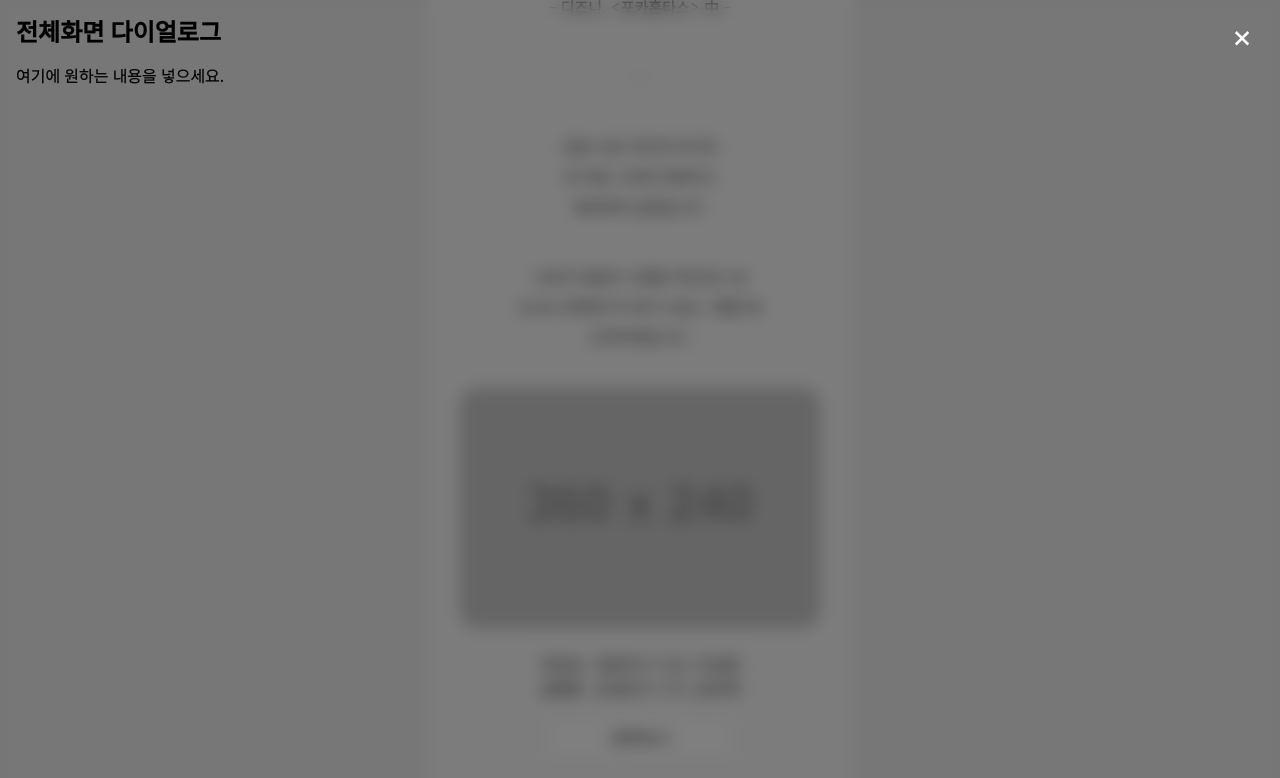
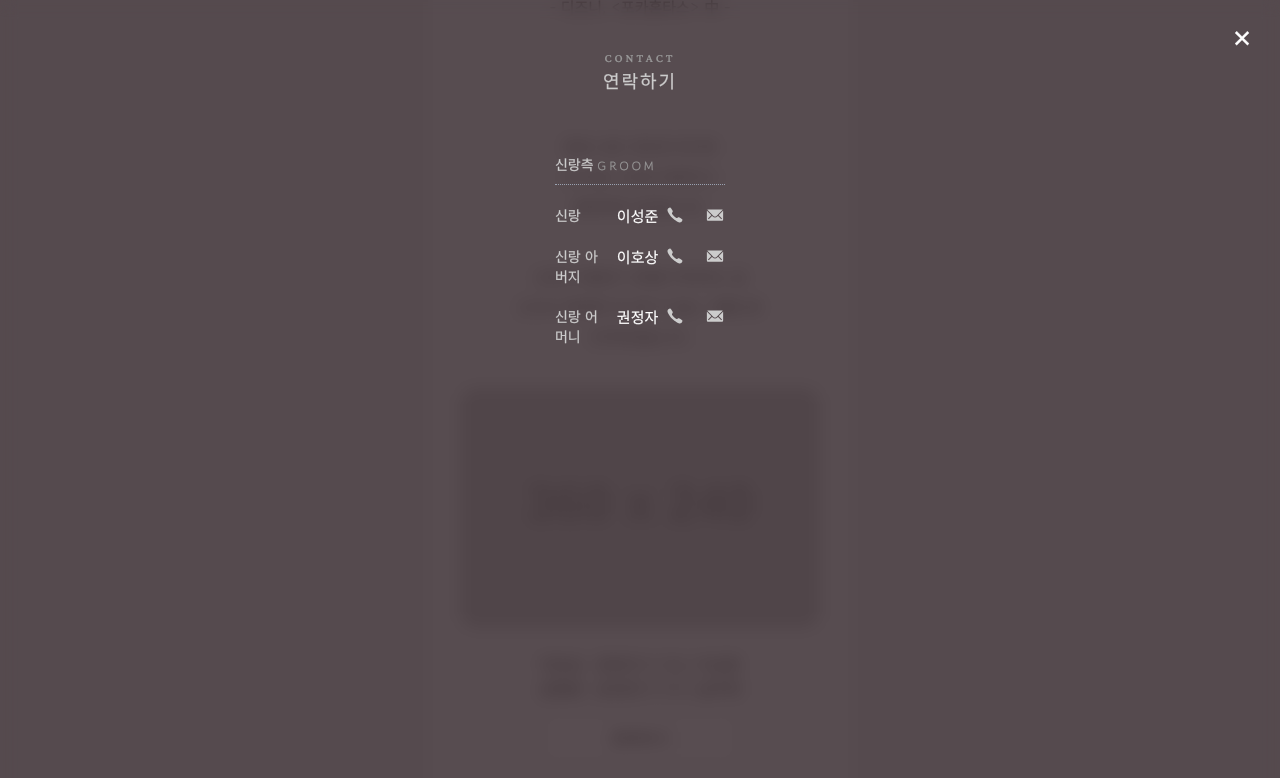
Before and after one commit to 253eosam/wedding-invitation, a Next.js app: page / in a window 1280 px wide. Both pictures are taken after a click on the button "연락하기". Shown: the part 1208-1986 px from the top of the page. Built offline with nearby package versions, Linux system fonts and the light colour scheme.

Commit message:
아이콘 추가

```diff
--- a/package.json
+++ b/package.json
@@ -14,7 +14,8 @@
   "dependencies": {
     "next": "15.3.2",
     "react": "^19.0.0",
-    "react-dom": "^19.0.0"
+    "react-dom": "^19.0.0",
+    "react-icons": "^5.5.0"
   },
   "devDependencies": {
     "@eslint/eslintrc": "^3",
--- a/src/app/layout.tsx
+++ b/src/app/layout.tsx
@@ -30,7 +30,7 @@ export default function RootLayout({
       <body
         className={`${CrimsonPro.variable} ${GowunDodum.variable} antialiased bg-[#efefef]`}
       >
-        <main className="w-[425px] bg-[#fafafa] mx-auto" role="main">
+        <main className="max-w-[425px] w-full bg-[#fafafa] mx-auto" role="main">
           {children}
         </main>
       </body>
--- a/src/components/FullDialog.tsx
+++ b/src/components/FullDialog.tsx
@@ -15,11 +15,11 @@ export default function FullScreenDialog({
 
   return (
     <div
-      className="fixed inset-0 z-50 flex items-center justify-center bg-black/50"
+      className="fixed inset-0 z-50 flex items-center justify-center bg-[#382C30D6]"
       role="dialog"
       aria-modal="true"
     >
-      <div className="relative w-full h-full bg-[rgba(56, 44, 48, .84)] p-4 backdrop-blur-sm">
+      <div className="relative w-full h-full backdrop-blur-sm">
         <button
           className="absolute top-4 right-4 text-white w-11 h-11 text-2xl"
           onClick={onClose}
--- a/src/components/IntroSection.tsx
+++ b/src/components/IntroSection.tsx
@@ -1,6 +1,8 @@
-import { names, contents } from '@/assets/DB.json'
+import { names, contents, contacts } from '@/assets/DB.json'
 import { useState } from 'react'
 import FullScreenDialog from '@/components/FullDialog'
+import { IoIosCall } from 'react-icons/io'
+import { IoIosMail } from 'react-icons/io'
 
 export default function IntroSection() {
   const [open, setOpen] = useState(false)
@@ -45,25 +47,69 @@ export default function IntroSection() {
       </button>
 
       <FullScreenDialog isOpen={open} onClose={() => setOpen(false)}>
-        <h1 className="text-2xl font-bold">전체화면 다이얼로그</h1>
-        <p className="mt-4">여기에 원하는 내용을 넣으세요.</p>
+        <div className="flex flex-col items-center text-[#ccc] text-center">
+          <h2 className="mt-[50px]">
+            <p className="font-crimson text-xs font-medium text-[#999] tracking-[3px]">
+              CONTACT
+            </p>
+            <p className="font-gowun text-lg font-medium tracking-[2px]">
+              연락하기
+            </p>
+          </h2>
+          <div className="mt-15 font-gowun text-sm">
+            <p className="border-b-1 border-dotted border-gray-400 pb-2.5 w-[300] text-start">
+              신랑측
+              <span className="text-[#999] text-xs align-bottom ml-1 tracking-[3px]">
+                GROOM
+              </span>
+            </p>
+            <ul>
+              <li className="my-5 flex">
+                <p className="flex-1/3 text-start ">신랑</p>
+                <p className="flex-1/3 text-[15px] text-white">
+                  {names.groom.me}
+                </p>
+                <div className="flex-1/3 flex justify-end gap-x-5">
+                  <a href={`tel:${contacts.groom.me}`}>
+                    <IoIosCall size={20} />
+                  </a>
+                  <a href={`sms:${contacts.groom.me}`}>
+                    <IoIosMail size={20} />
+                  </a>
+                </div>
+              </li>
+              <li className="my-5 flex">
+                <p className="flex-1/3 text-start ">신랑 아버지</p>
+                <p className="flex-1/3 text-[15px] text-white">
+                  {names.groom.dad}
+                </p>
+                <div className="flex-1/3 flex justify-end gap-x-5">
+                  <a href={`tel:${contacts.groom.dad}`}>
+                    <IoIosCall size={20} />
+                  </a>
+                  <a href={`sms:${contacts.groom.dad}`}>
+                    <IoIosMail size={20} />
+                  </a>
+                </div>
+              </li>
+              <li className="my-5 flex">
+                <p className="flex-1/3 text-start ">신랑 어머니</p>
+                <p className="flex-1/3 text-[15px] text-white">
+                  {names.groom.mom}
+                </p>
+                <div className="flex-1/3 flex justify-end gap-x-5">
+                  <a href={`tel:${contacts.groom.mom}`}>
+                    <IoIosCall size={20} />
+                  </a>
+                  <a href={`sms:${contacts.groom.mom}`}>
+                    <IoIosMail size={20} />
+                  </a>
+                </div>
+              </li>
+            </ul>
+          </div>
+        </div>
       </FullScreenDialog>
-      {/* <div>
-        <h2>
-          <p>CONTACT</p>
-          <p>연락하기</p>
-        </h2>
-        <div>
-          <p>
-            신랑측<span>GROOM</span>
-          </p>
-          <ul>
-            {Object.values(contacts.groom).map((contact, i) => (
-              <li key={i}>{contact}</li>
-            ))}
-          </ul>
-        </div>
-      </div> */}
     </section>
   )
 }
```
Also changed, not shown: next.config.ts (+7 -7 lines), 1 other file (tests, documents, lock files or other folders).
